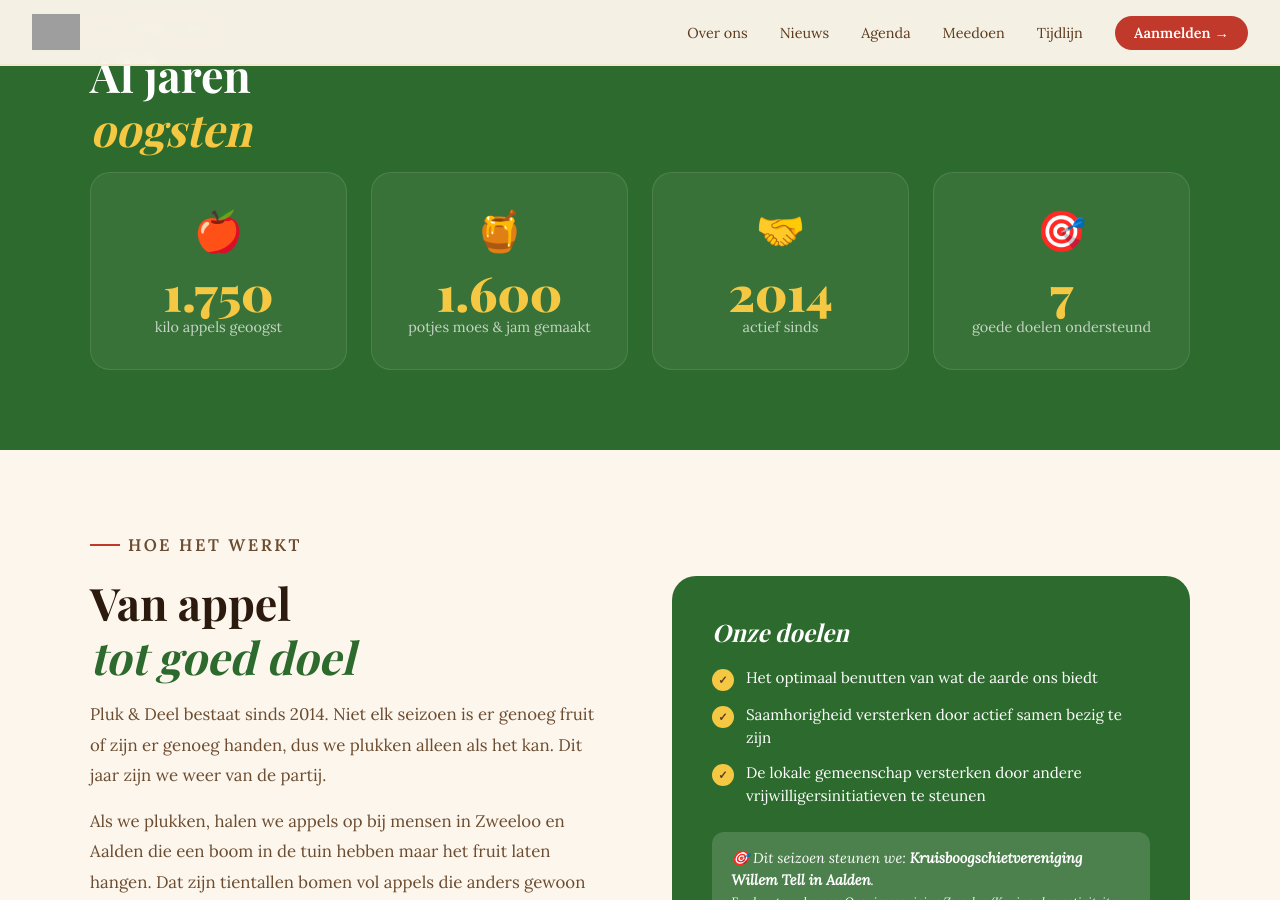
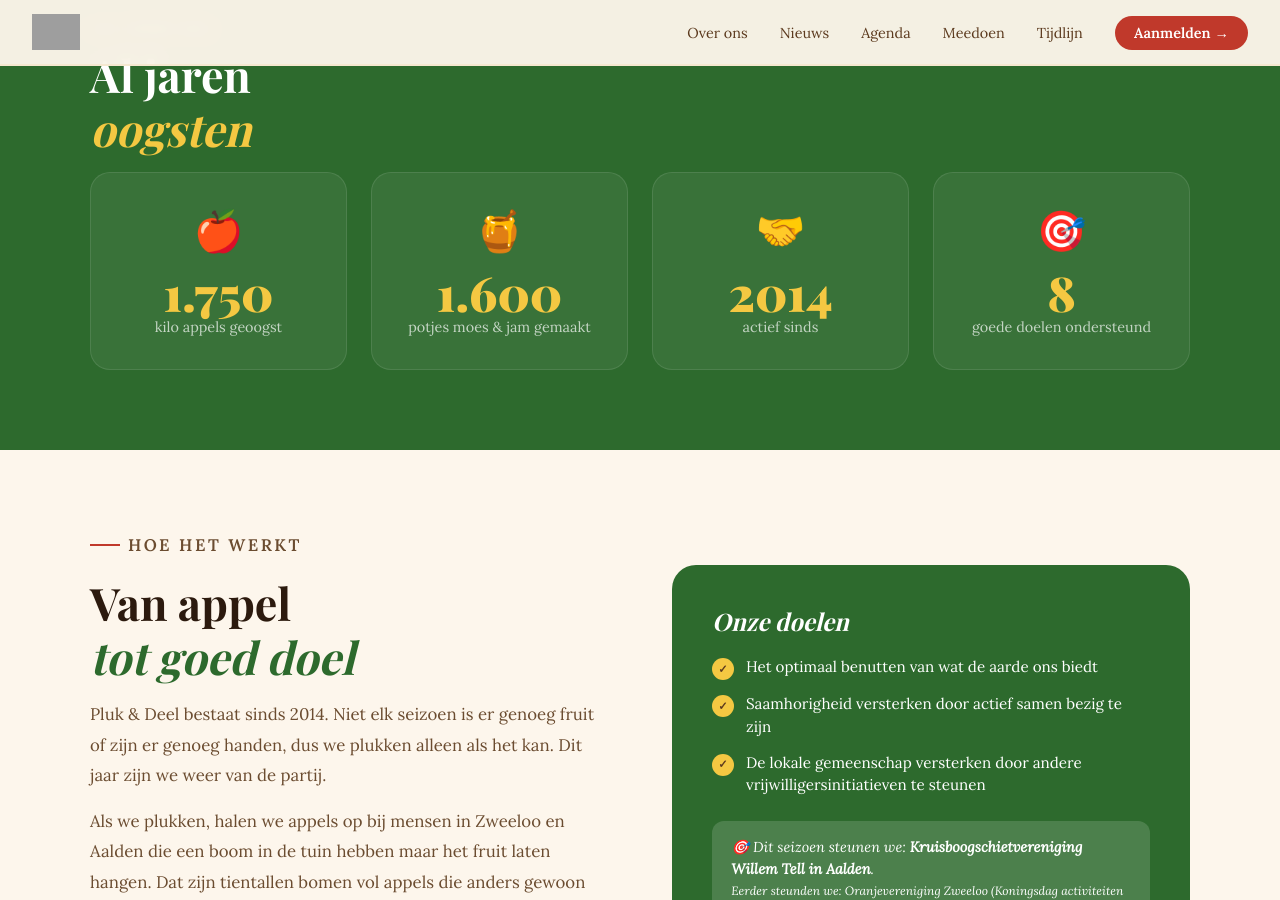
Before and after one commit to PlukenDeel/Pluk-en-Deel-2, a Jekyll site: the page built from index.html, in a window 1280 px wide and 900 px high, scrolled down 959 px. Built offline with Jekyll 4.4.1, drawn with Linux system fonts in a browser that asks for light colours; some web fonts are replaced; some of the changed text lies outside the part shown; grey boxes are pictures that could not be loaded.

Commit message:
Voeg Dierenkampje Zweeloo toe aan eerdere goede doelen (8 totaal)
Co-Authored-By: Claude Sonnet 5.5 <noreply@anthropic.com>
Claude-Session: https://claude.ai/code/session_016b9uEC1NBd3hxKpcY6HGgH

```diff
--- a/_data/algemeen.yml
+++ b/_data/algemeen.yml
@@ -11,8 +11,9 @@ vorige_doelen:
   - Speel- en beweegtuin Woongroep Zweeloo
   - Zwembad Zweeloo
   - Voedselbank
+  - Dierenkampje Zweeloo
 impact:
   kilo_appels: 1750
   potjes: 1600
   vrijwilligersuren: 320
-  goede_doelen: 7
+  goede_doelen: 8
```
